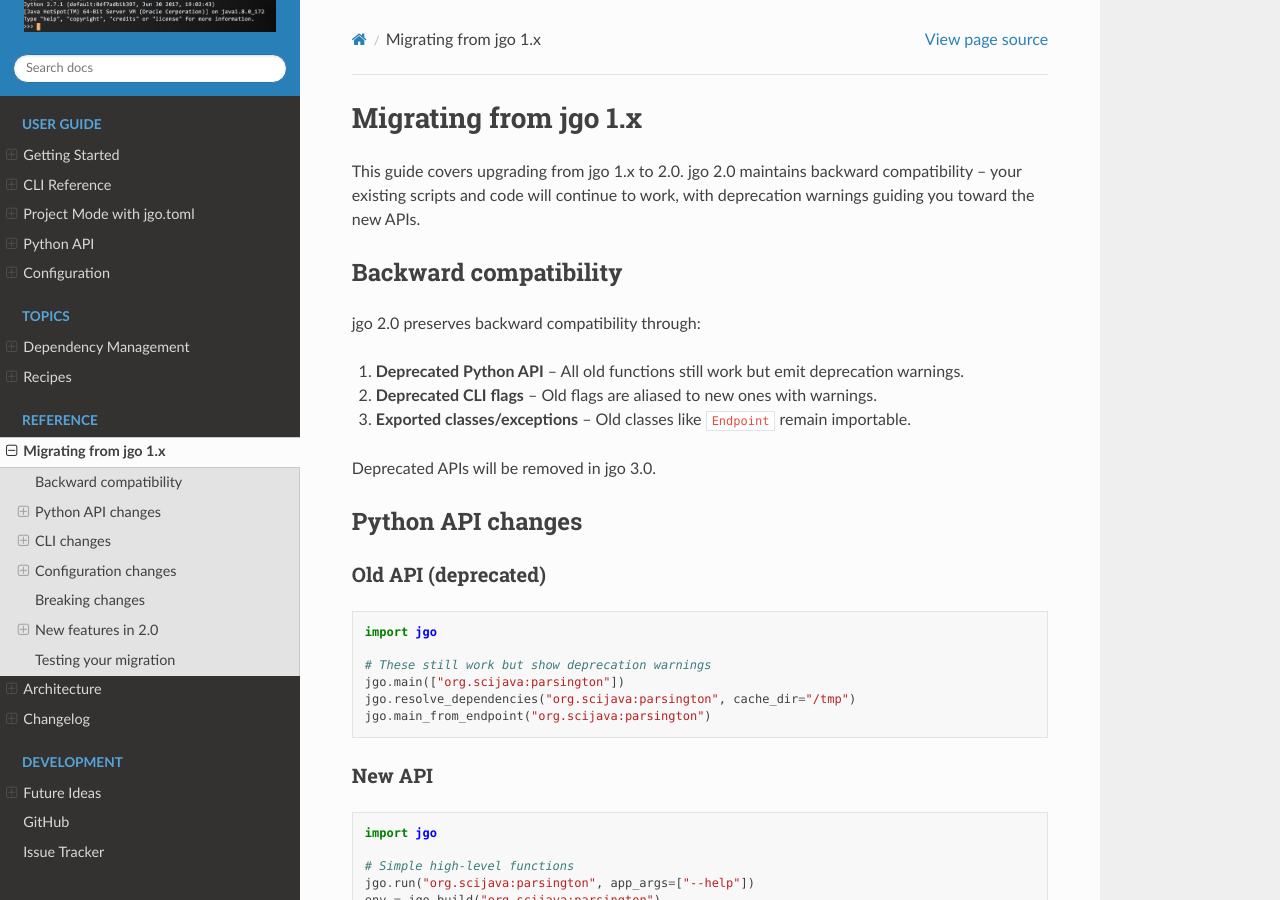
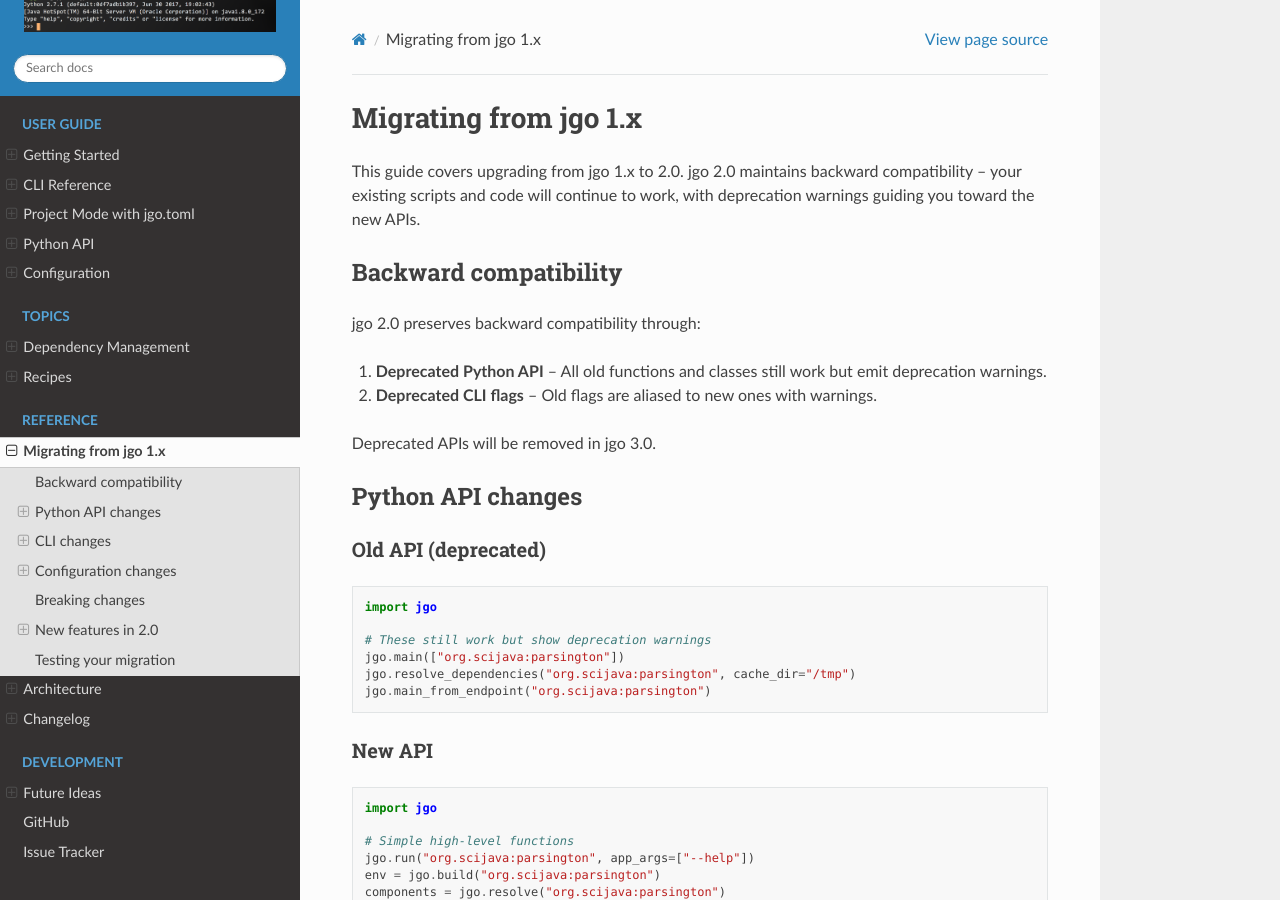
Before and after one commit to scijava/jgo, a Sphinx documentation site: the page built from docs/migration.md, in a window 1280 px wide and 900 px high. Built offline with Sphinx 7.4.7 and the Read the Docs theme 3.1.0, drawn with Linux system fonts in a browser that asks for light colours.

Commit message:
Remove mention of "old Endpoint class"
It's confusing because there is both an old Endpoint class
(`jgo.Endpoint`) and a new one (`jgo.parse.Endpoint`).
Let's not confuse the issue by mentioning it here.

```diff
--- a/docs/migration.md
+++ b/docs/migration.md
@@ -6,9 +6,8 @@ This guide covers upgrading from jgo 1.x to 2.0. jgo 2.0 maintains backward comp
 
 jgo 2.0 preserves backward compatibility through:
 
-1. **Deprecated Python API** -- All old functions still work but emit deprecation warnings.
+1. **Deprecated Python API** -- All old functions and classes still work but emit deprecation warnings.
 2. **Deprecated CLI flags** -- Old flags are aliased to new ones with warnings.
-3. **Exported classes/exceptions** -- Old classes like `Endpoint` remain importable.
 
 Deprecated APIs will be removed in jgo 3.0.
 
```
